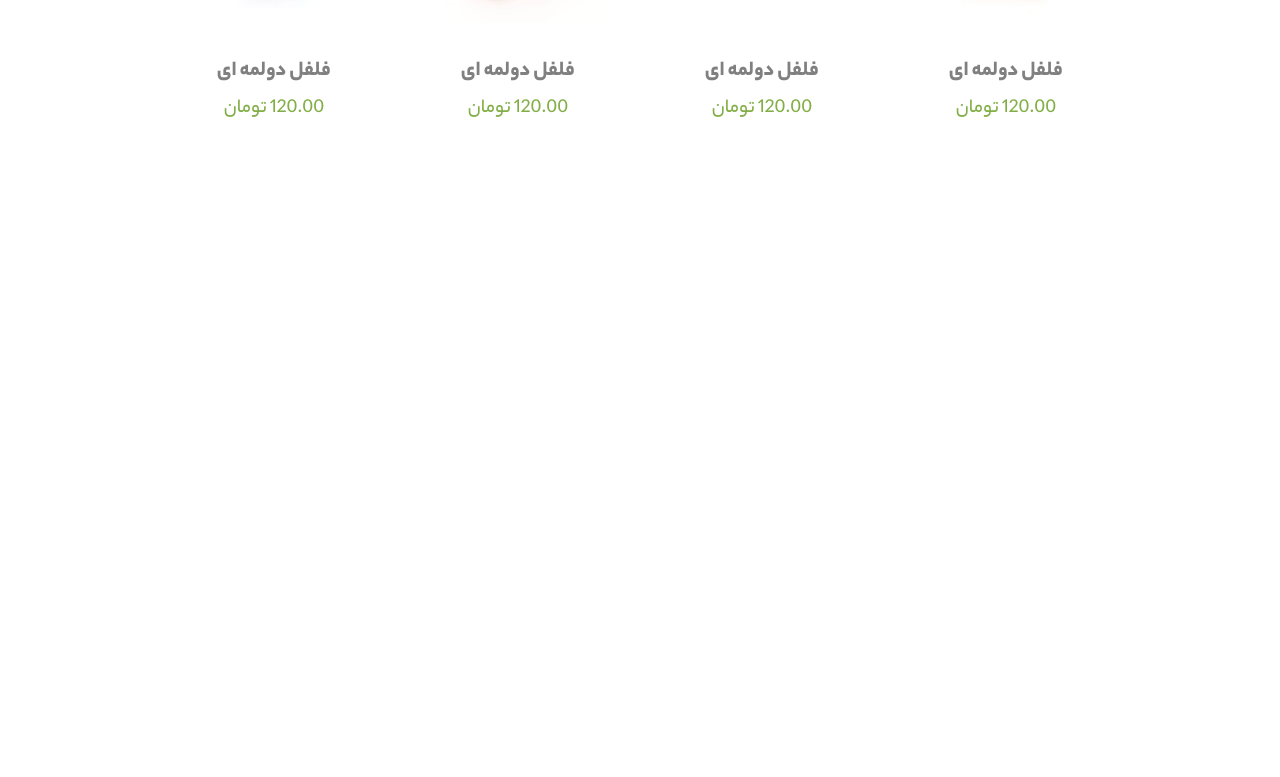
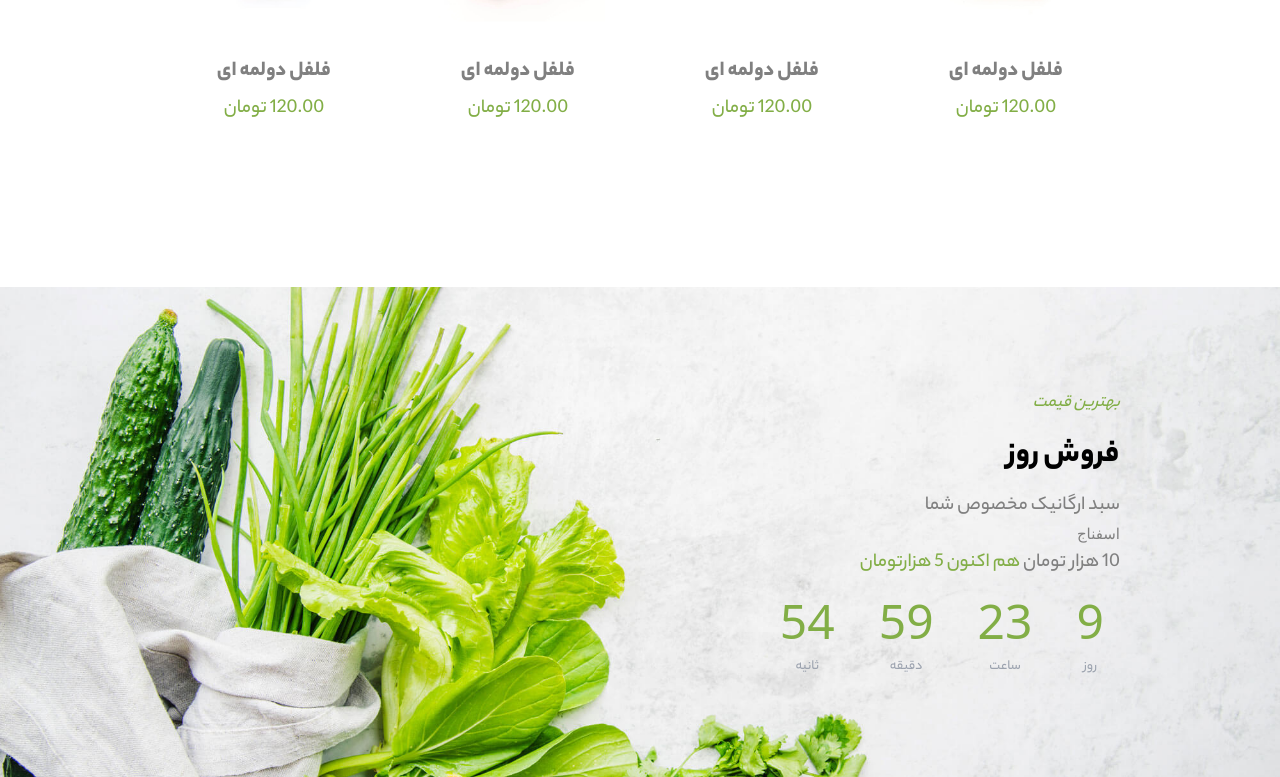
Before and after one commit to shahryar2004a/vegetables-shop, a React (Create React App) app: page / in a window 1280 px wide. Shown: the part 2780-3557 px from the top of the page. Before the commit the page ends 2967 px from the top, so only its background shows below. Built offline with nearby package versions, Linux system fonts and the light colour scheme.

Commit message:
add day sell section to home page

```diff
--- /dev/null
+++ b/src/components/DaySell/DaySell.css
@@ -0,0 +1,26 @@
+/* day sell*/
+
+.day-sell{
+    background-image: url('../Images/pics/bg_3.jpg');
+    background-position: center;
+    background-size: cover;
+    background-repeat: no-repeat;
+    margin-top: 100px;
+  }
+
+  .day-sell-content{
+
+    padding-bottom: 100px;
+
+    animation: bounceIn 2s ease;
+  }
+
+  .green{
+    color: #82ae46;
+  }
+
+  .subheading{
+    color: #82ae46;
+    font-style: italic;
+    font-size: 18px;
+  }
--- /dev/null
+++ b/src/components/DaySell/DaySell.jsx
@@ -0,0 +1,35 @@
+import React,{useState,useEffect} from 'react'
+import useCountdown from '../Hook/useCountdown'
+
+
+import './DaySell.css'
+export default function DaySell() {
+
+    const { days, hours, minutes, seconds } = useCountdown(10);
+
+
+  return (
+    <>
+
+            <section className="day-sell">
+            <div className="container">
+            <div className="row day-sell-content pt-10 mr-0 lg:mr-[80px] md:pt-[100px]">
+                <div className="col-md-6  ">
+                <span className="subheading green font-YekanMedium">بهترین قیمت</span>
+                <h1 className="mb-4 mt-4 font-YekanHeavy text-4xl text-black">فروش روز</h1>
+                <p className='font-YekanMedium text-xl'>سبد ارگانیک مخصوص شما</p>
+                <h3><a href="#">اسفناج</a></h3>
+                <span className="price text-gray font-YekanMedium text-xl"> 10 هزار تومان <a href="#" class="green">هم اکنون 5 هزارتومان</a></span>
+                <div id="timer" className="flex mt-5 text-3xl md:text-5xl green gap-x-3 md:gap-x-7 ">
+                    <div className="time" id="days">{days}<span className='time-text'>روز</span></div>
+                    <div className="time" id="hours">{hours}<span className='time-text'>ساعت</span></div>
+                    <div className="time" id="minutes">{minutes}<span className='time-text'>دقیقه</span></div>
+                    <div className="time" id="seconds">{seconds}<span className='time-text'>ثانیه</span></div>
+                </div>
+                </div>
+            </div>
+            </div>
+            </section>
+    </>
+  )
+}
--- /dev/null
+++ b/src/components/Hook/useCountdown.js
@@ -0,0 +1,48 @@
+import { useState, useEffect } from "react";
+
+const useCountdown = (daysFromNow) => {
+  const [timeLeft, setTimeLeft] = useState({
+    days: 0,
+    hours: 0,
+    minutes: 0,
+    seconds: 0,
+  });
+
+  useEffect(() => {
+    const targetDate = new Date().getTime() + daysFromNow * 24 * 60 * 60 * 1000;
+
+    const updateTimer = () => {
+      const now = new Date().getTime();
+      const difference = targetDate - now;
+
+      if (difference <= 0) {
+        setTimeLeft({
+          days: 0,
+          hours: 0,
+          minutes: 0,
+          seconds: 0,
+        });
+      } else {
+        setTimeLeft({
+          days: Math.floor(difference / (1000 * 60 * 60 * 24)),
+          hours: Math.floor((difference % (1000 * 60 * 60 * 24)) / (1000 * 60 * 60)),
+          minutes: Math.floor((difference % (1000 * 60 * 60)) / (1000 * 60)),
+          seconds: Math.floor((difference % (1000 * 60)) / 1000),
+        });
+      }
+    };
+
+    // اجرای تایمر هر ثانیه
+    const interval = setInterval(updateTimer, 1000);
+
+    // اجرای اولیه تابع برای نمایش درست زمان
+    updateTimer();
+
+    // تمیز کردن تایمر
+    return () => clearInterval(interval);
+  }, [daysFromNow]); // وابستگی به مقدار روزهای ورودی
+
+  return timeLeft;
+};
+
+export default useCountdown;
--- a/src/components/Products/Products.jsx
+++ b/src/components/Products/Products.jsx
@@ -8,10 +8,10 @@ export default function Products() {
     <>
       <section className='product-section'>
         <div className='container'>
-        <div class="row product-title text-center">
-            <span class="subheading font-YekanMedium mt-4 mb-4">انتخاب هوشمند محصولات ارگانیک</span>
-                <h2 class="font-YekanHeavy text-5xl mt-3 dark:text-white">سرزمین میوه</h2>
-                <p class="mt-4 font-YekanMedium text-xl dark:text-white">پیشنهاد ما به شما</p>
+        <div className="row product-title text-center">
+            <span className="subheading font-YekanMedium mt-4 mb-4">انتخاب هوشمند محصولات ارگانیک</span>
+                <h2 className="font-YekanHeavy text-5xl mt-3 dark:text-white">سرزمین میوه</h2>
+                <p className="mt-4 font-YekanMedium text-xl dark:text-white">پیشنهاد ما به شما</p>
 
             </div>
             <div className='grid sm:grid-cols-2 md:grid-cols-3 lg:grid-cols-4 gap-4 mt-20'>
--- a/src/index.css
+++ b/src/index.css
@@ -36,4 +36,10 @@
     .mobile-menu-item{
         @apply block hover:bg-gray-600 p-2 rounded
     }
+    .time{
+        @apply pr-4 flex flex-col items-center gap-y-3
+    }
+    .time-text{
+        @apply text-sm text-black md:text-gray-400 font-YekanMedium
+    }
 }
--- a/src/pages/Home/Home.js
+++ b/src/pages/Home/Home.js
@@ -5,6 +5,7 @@ import Slider from '../../components/Slider/Slider'
 import Services from '../../components/Services/Services'
 import Category from '../../components/Category/Category'
 import Products from '../../components/Products/Products'
+import DaySell from '../../components/DaySell/DaySell'
 
 export default function Home() {
   return (
@@ -17,6 +18,8 @@ export default function Home() {
         <Category/>
       <Products/>
       </div>
+      <DaySell/>
+
     </>
   )
 }
```
